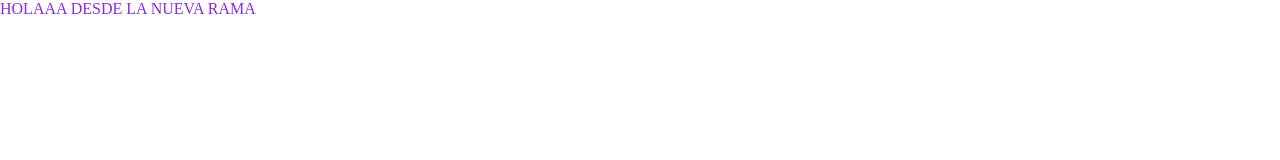
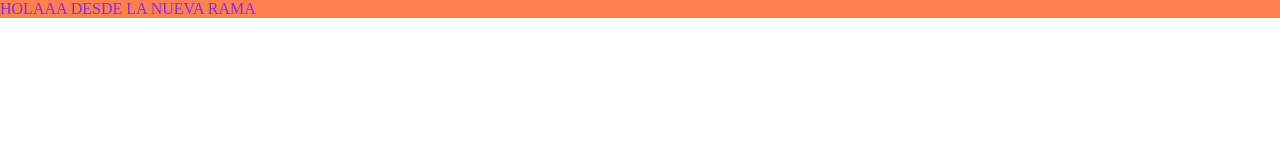
Before and after one commit to nooanc-alt/UNIDAD2, a plain HTML site: page s36/asset/css/index.html in a window 1280 px wide. Drawn offline with Linux system fonts and the light colour scheme.

Commit message:
feat: cambiar color de fondo en style.css

```diff
--- a/s36/asset/css/style.css
+++ b/s36/asset/css/style.css
@@ -6,4 +6,5 @@
 
 p {
   color: blueviolet;
+  background-color: coral;
 }
```
